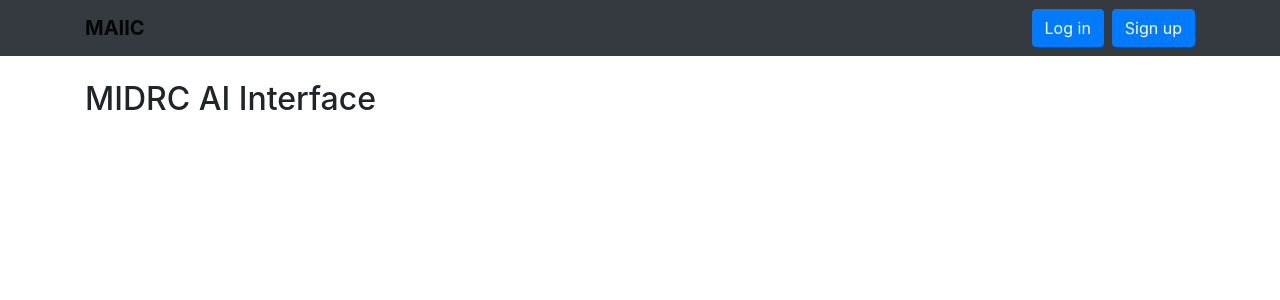
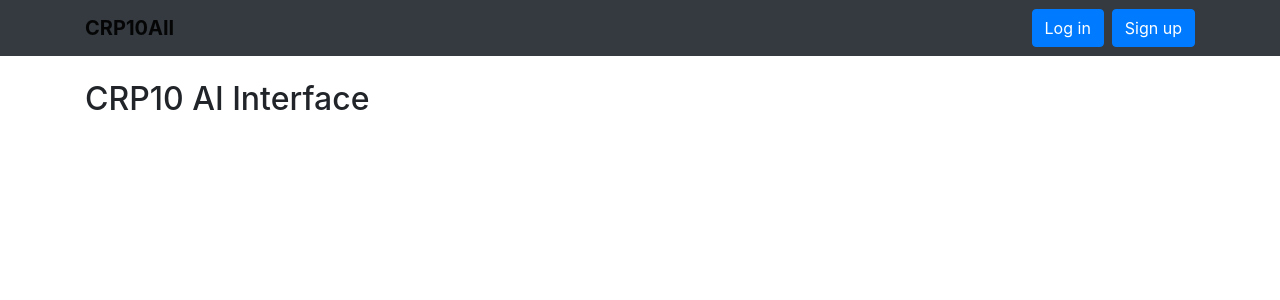
Before and after one commit to MIDRC/CRP10-AIInterface, a Django app: page /login_base in a window 1280 px wide. Shown: the top 300 px of the page. Run offline with Django 3.2, Linux system fonts and the light colour scheme; some libraries are stand-ins or nearby versions.

Commit message:
change the name of all fronend templates to CRP10 AI interface

```diff
--- a/django_theme/templates/base_auth.html
+++ b/django_theme/templates/base_auth.html
@@ -7,12 +7,12 @@
       <link rel="stylesheet" href="https://stackpath.bootstrapcdn.com/bootstrap/4.1.3/css/bootstrap.min.css" integrity="sha384-MCw98/SFnGE8fJT3GXwEOngsV7Zt27NXFoaoApmYm81iuXoPkFOJwJ8ERdknLPMO" crossorigin="anonymous">
       <link rel="icon" href="{% static 'images/MIDRC-Logo-Vertical-Version.jpg' %}">
       <link href="{% static 'css/sb-admin.css' %}" rel="stylesheet">
-      <title>{% block title %}MAIIC{% endblock %}</title>
+      <title>{% block title %}CRP10AII{% endblock %}</title>
    </head>
    <body>
       <nav class="navbar navbar-expand-lg navbar-light bg-dark mb-4">
          <div class="container">
-            <strong><a class="navbar-brand" href="{% url 'users' %}">MAIIC</a> </strong>
+            <strong><a class="navbar-brand" href="{% url 'users' %}">CRP10AII</a> </strong>
             <button class="navbar-toggler" type="button" data-toggle="collapse" data-target="#navbarSupportedContent" aria-controls="navbarSupportedContent" aria-expanded="false" aria-label="Toggle navigation">
             <span class="navbar-toggler-icon"></span>
             </button>
@@ -53,7 +53,7 @@
       </nav>
       <div class="container">
          {% block content %}
-         <h2>MIDRC AI Interface</h2>
+         <h2>CRP10 AI Interface</h2>
          {% endblock %}
       </div>
       <!-- <img style="width: 1000px; height: 500px;" src="{% static 'images/machine-learning-banner.jpg' %}" class="img-rounded" alt="Image description"> -->
--- a/django_theme/templates/includes/navigation.html
+++ b/django_theme/templates/includes/navigation.html
@@ -12,7 +12,7 @@
                 <span class="navbar-toggler-bar bar3"></span>
               </button>
             </div>
-            <strong><a class="navbar-brand" href="javascript:void(0)">MAIIC</a></strong>
+            <strong><a class="navbar-brand" href="javascript:void(0)">CRP10AII</a></strong>
           </div>
           <button class="navbar-toggler" type="button" data-toggle="collapse" data-target="#navigation" aria-expanded="false" aria-label="Toggle navigation">
             <span class="navbar-toggler-bar navbar-kebab"></span>
--- a/django_theme/templates/includes/sidebar.html
+++ b/django_theme/templates/includes/sidebar.html
@@ -3,7 +3,7 @@
 <div class="logo">
    <a target="_blank"
       href="https://www.creative-tim.com/product/black-dashboard-django" class="simple-text logo-normal">
-   MIDRC AI Interface
+   CRP10 AI Interface
    </a>
 </div>
     <ul class="nav">
```
Also changed, not shown: django_theme/templates/base.html (+4 -4 lines), django_theme/db.sqlite3.
